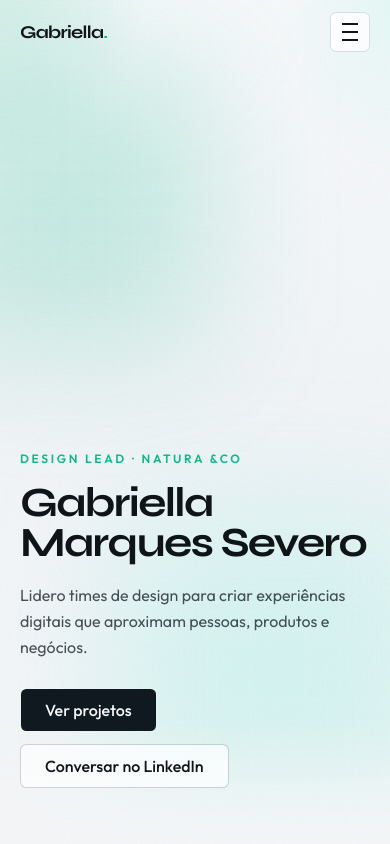
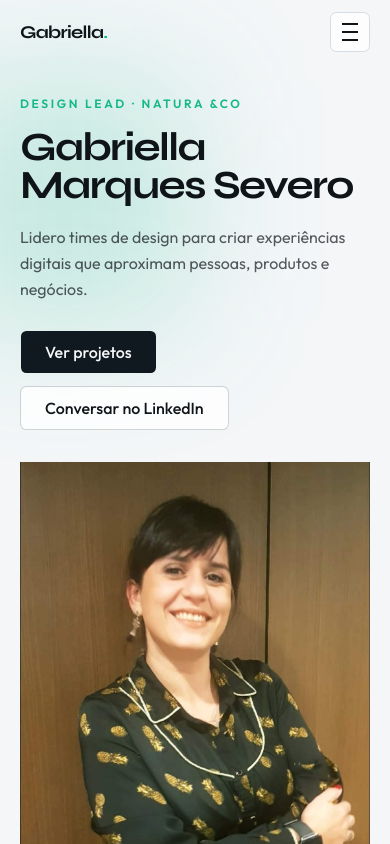
Before and after one commit to gabriellasevero-ship-it/Portf-lio-Gabriella-Severo, a Next.js app: page / in a window 390 px wide. Shown: the top 844 px of the page. Built offline with nearby package versions, Linux system fonts and the light colour scheme.

Commit message:
Add profile photo to the portfolio hero
Place Gabriella's portrait as a full-bleed visual on desktop
and a clear mobile image block below the intro copy.

Co-authored-by: gabriella.severo <gabriella.severo@gmail.com>

```diff
--- a/src/components/hero.tsx
+++ b/src/components/hero.tsx
@@ -1,61 +1,42 @@
+import Image from "next/image";
 import { Button } from "@/components/ui/button";
 import { profile } from "@/data/portfolio";
 
 export function Hero() {
   return (
-    <section
-      id="topo"
-      className="relative min-h-[100svh] overflow-hidden grain"
-    >
-      <div aria-hidden className="pointer-events-none absolute inset-0">
-        <div className="animate-float absolute -left-20 top-16 h-72 w-72 rounded-[2rem] bg-signal/20 blur-3xl md:h-[26rem] md:w-[26rem]" />
-        <div className="animate-float-slow absolute bottom-0 right-[-3rem] h-80 w-80 rounded-[2rem] bg-leaf/20 blur-3xl md:h-[28rem] md:w-[28rem]" />
-        <div className="absolute inset-x-0 bottom-0 h-32 bg-gradient-to-t from-mist to-transparent" />
-        <svg
-          className="absolute right-[-6%] top-[16%] hidden h-[72%] w-[52%] md:block"
-          viewBox="0 0 640 720"
-          fill="none"
-          xmlns="http://www.w3.org/2000/svg"
-        >
-          <rect
-            x="220"
-            y="90"
-            width="280"
-            height="280"
-            rx="28"
-            className="fill-signal/10 stroke-signal/40"
-            strokeWidth="1.5"
+    <section id="topo" className="relative min-h-[100svh] overflow-hidden">
+      <div className="absolute inset-0 grid md:grid-cols-2">
+        <div className="relative bg-mist">
+          <div
+            aria-hidden
+            className="pointer-events-none absolute inset-0 grain"
+          >
+            <div className="animate-float absolute -left-16 top-20 h-64 w-64 rounded-[2rem] bg-signal/20 blur-3xl" />
+          </div>
+        </div>
+        <div className="relative hidden md:block">
+          <Image
+            src={profile.photo}
+            alt=""
+            fill
+            priority
+            sizes="50vw"
+            className="object-cover object-[center_18%]"
+            aria-hidden
           />
-          <rect
-            x="140"
-            y="220"
-            width="220"
-            height="220"
-            rx="22"
-            className="fill-moss-deep/5 stroke-ink/20"
-            strokeWidth="1.5"
-          />
-          <path
-            className="animate-draw stroke-signal"
-            d="M120 120H480V520H200"
-            strokeWidth="1.5"
-            strokeLinecap="square"
-            strokeDasharray="480"
-          />
-          <circle cx="480" cy="120" r="6" className="fill-signal" />
-          <circle cx="200" cy="520" r="6" className="fill-ink/50" />
-        </svg>
+          <div className="absolute inset-0 bg-gradient-to-r from-mist via-mist/20 to-transparent" />
+        </div>
       </div>
 
-      <div className="relative z-10 mx-auto flex min-h-[100svh] max-w-6xl flex-col justify-end px-5 pb-14 pt-24 md:justify-center md:px-8 md:pb-20 md:pt-24">
-        <div className="max-w-3xl">
+      <div className="relative z-10 mx-auto grid min-h-[100svh] max-w-6xl items-center gap-8 px-5 pb-14 pt-24 md:grid-cols-2 md:gap-10 md:px-8 md:pb-0 md:pt-20">
+        <div className="max-w-xl">
           <p className="animate-rise mb-4 text-xs font-semibold tracking-[0.22em] uppercase text-signal md:text-sm">
             {profile.role} · {profile.company}
           </p>
-          <h1 className="animate-rise-delay-1 font-display text-[clamp(2.6rem,8.5vw,5rem)] leading-[0.95] text-ink text-balance">
+          <h1 className="animate-rise-delay-1 font-display text-[clamp(2.5rem,7.5vw,4.5rem)] leading-[0.95] text-ink text-balance">
             {profile.name}
           </h1>
-          <p className="animate-rise-delay-2 mt-5 max-w-xl text-base leading-relaxed text-moss-deep/75 md:mt-6 md:text-xl">
+          <p className="animate-rise-delay-2 mt-5 text-base leading-relaxed text-ink/70 md:mt-6 md:text-xl">
             {profile.headline}
           </p>
           <div className="animate-rise-delay-3 mt-7 flex flex-wrap items-center gap-3 md:mt-8">
@@ -66,7 +47,7 @@ export function Hero() {
               asChild
               variant="outline"
               size="lg"
-              className="h-11 rounded-md border-ink/15 bg-card/70 px-6 text-base backdrop-blur-sm"
+              className="h-11 rounded-md border-ink/15 bg-card/80 px-6 text-base backdrop-blur-sm"
             >
               <a href={profile.linkedin} target="_blank" rel="noreferrer">
                 Conversar no LinkedIn
@@ -74,6 +55,23 @@ export function Hero() {
             </Button>
           </div>
         </div>
+
+        <div className="animate-rise-delay-2 relative md:hidden">
+          <div className="relative aspect-[3/4] w-full overflow-hidden">
+            <Image
+              src={profile.photo}
+              alt={`Foto de ${profile.name}`}
+              fill
+              priority
+              sizes="90vw"
+              className="object-cover object-[center_18%]"
+            />
+          </div>
+        </div>
+
+        <span className="sr-only">
+          Foto de perfil de {profile.name}
+        </span>
       </div>
     </section>
   );
--- a/src/data/portfolio.ts
+++ b/src/data/portfolio.ts
@@ -9,6 +9,7 @@ export const profile = {
   summary:
     "Product Designer e Design Lead com mais de 15 anos em projetos digitais. Comecei como arquiteta de informação e hoje conduzo times end-to-end — discovery, pesquisa, arquitetura, UI e handoff — sempre equilibrando necessidade do usuário e resultado de negócio.",
   linkedin: "https://www.linkedin.com/in/gabriella-marques-severo-1b93216/",
+  photo: "/images/profile/gabriella.jpg",
   years: "15+",
   focus: ["Product Design", "Design Leadership", "UX Research", "Arquitetura de Informação"],
 };
```
Also changed, not shown: public/images/profile/gabriella.jpg (added).
